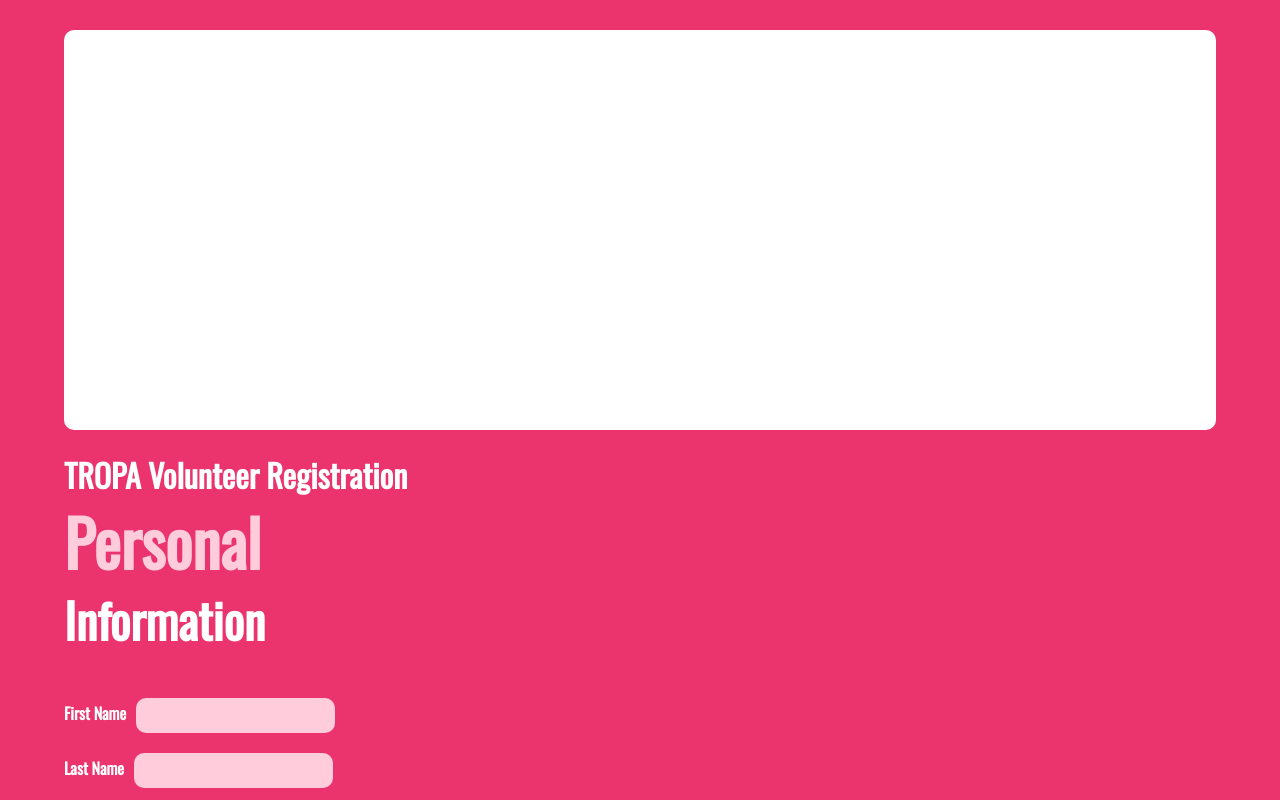
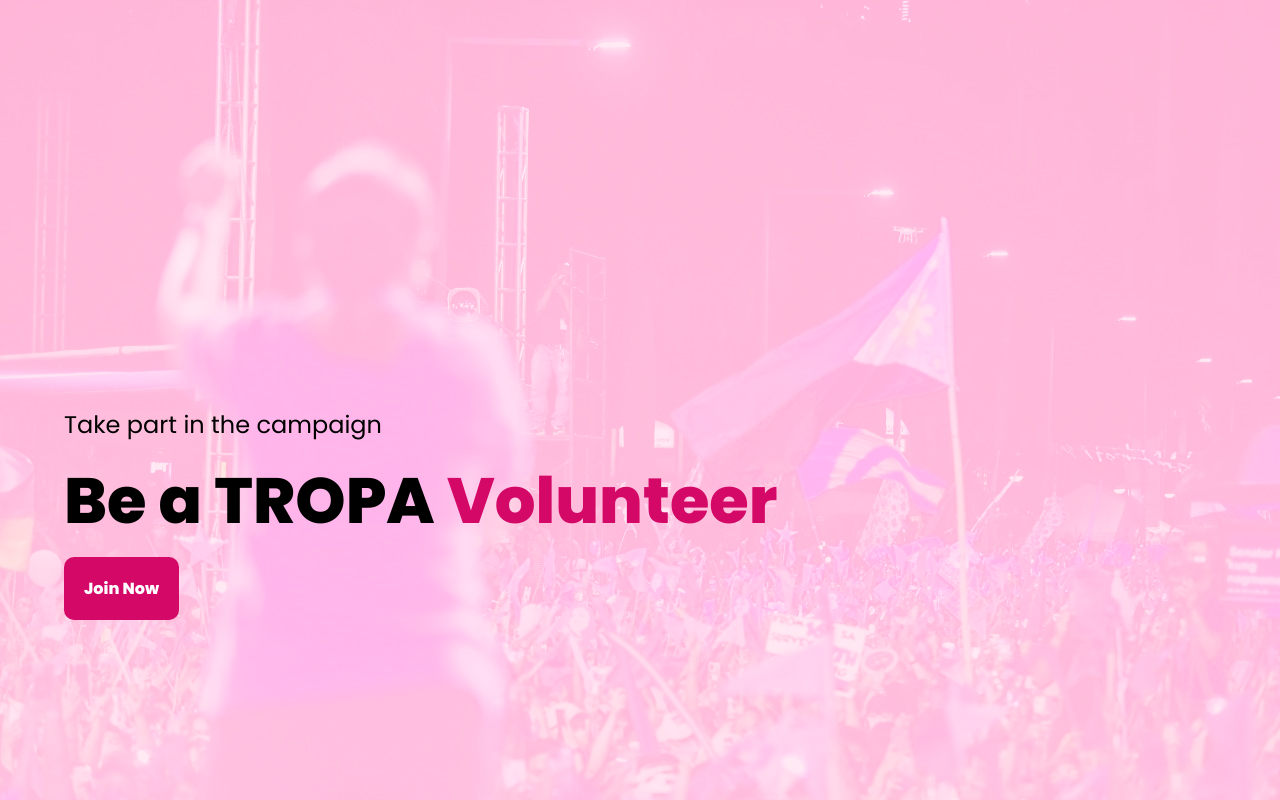
Before and after one commit to iansstuff15/TROPA_VMT_REGISTRATION, a Next.js app: page / in a window 1280 px wide. Shown: the top 800 px of the page. Built offline with nearby package versions, Linux system fonts and the light colour scheme.

Commit message:
updated the looks of the form needs more update

```diff
--- a/components/input.js
+++ b/components/input.js
@@ -2,7 +2,7 @@ import styles from '../styles/input.module.css'
 
 const InputComponent = ({name,label,type, ...otherProps})=>(
     <div>
-<label className={styles.label}>{label}</label>
+<h3 className={styles.label}>{label}</h3>
   <input id={name} type={type} {...otherProps} className={styles.input}/>
     </div>
 )
--- a/pages/index.js
+++ b/pages/index.js
@@ -1,14 +1,23 @@
 import Head from 'next/head'
 import Image from 'next/image'
-import FormComponent from '../components/form'
+import Link from 'next/link'
+
 import styles from '../styles/Home.module.css'
-
+import Background from '../public/background_image.jpg'
 export default function Home() {
   return (
-    <div className={styles.container}>
-        <div className={styles.hero}></div>
-        <h1>TROPA Volunteer Registration</h1>
-       <FormComponent/>
+    <div className={styles.home}>    <div className={styles.container}>
+
+      <div className={styles.container_vertical_center}>
+      <h3 className={styles.title}>Take part in the campaign</h3>
+      <h1 className={styles.title_emphasis}>Be a TROPA <span className={styles.volunteer_text}>Volunteer</span></h1>
+     <Link href='/register' ><span className={styles.button}> Join Now</span></Link>
+      </div>
+
     </div>
+
+
+    </div>
+
   )
 }
--- a/styles/Home.module.css
+++ b/styles/Home.module.css
@@ -1,19 +1,50 @@
+
 .container {
   padding: 30px 5vw;
+  z-index: 1;
+  position: fixed;
+  height: 100vh;
+  width: 100%;
+
+}
+.home{
+  background-color: #ffd7ea;
+  background-image: url('../public/background_image.jpg');
+  background-repeat: no-repeat;
+  background-size: cover;
+  height: 100vh;
+  background-blend-mode:soft-light;
+
 }
 
-.main {
-  min-height: 100vh;
-  padding: 4rem 0;
-  flex: 1;
-  display: flex;
-  flex-direction: column;
-  justify-content: center;
-  align-items: center;
+.container_vertical_center{
+  position: absolute;
+  top: 50%;
+
 }
-.hero{
-  background-color: white;
-  width: 100%;
-  border-radius: 10px;
-  height: 400px;
+.button{
+  background-color: #d40867;
+    padding: 20px;
+    font-weight: bold;
+    color: white;
+    border-radius: 10px;
+    cursor: pointer;
+
 }
+.button:hover{
+  background-color: #fc368c;
+
+}
+.title{
+font-size: 1.5em;
+line-height: 0.1;
+font-weight:normal;
+}
+.title_emphasis{
+  font-weight: bold;
+font-size: 4em;
+line-height: 1;
+}
+.volunteer_text{
+  color: #d40867;
+}
--- a/styles/form.module.css
+++ b/styles/form.module.css
@@ -1,7 +1,7 @@
 .sectionTitle{
 font-size: 4em;
 line-height: 0.3px;
-color: #ffccdc;
+color: #d40867;;
 }
 .sectionSubtitle{
 font-size: 3em;
--- a/styles/globals.css
+++ b/styles/globals.css
@@ -1,12 +1,10 @@
-@import url('https://fonts.googleapis.com/css2?family=Oswald&display=swap');
-
+@import url('https://fonts.googleapis.com/css2?family=Poppins:wght@400;800&display=swap');
 html,
 body {
   padding: 0;
-  background-color: #eb346e;
-  color: white;
+
   margin: 0;
-  font-family: 'Oswald', sans-serif;
+  font-family: 'Poppins', sans-serif;
 }
 
 a {
--- a/styles/input.module.css
+++ b/styles/input.module.css
@@ -1,13 +1,15 @@
 .input{
     border: none;
     border-radius: 10px;
-    padding: 10px;
+    padding: 18px;
     margin: 10px 0;
-    background-color: #ffccdc;
+    background-color: #c0c0c0;
     font-weight: bold;
+    width: 40vw;
 
 }
 .label{
     margin-right: 10px;
     font-weight: bold;
+    line-height: 0.1;
 }
--- /dev/null
+++ b/styles/register.module.css
@@ -0,0 +1,16 @@
+
+  .container {
+    /* background-color: #ffd7ea; */
+    padding: 30px 5vw;
+    /* background-image: url('../public/background_image.jpg');
+    background-repeat: no-repeat;
+    background-size: cover;
+    height: 100vh;
+    background-blend-mode:soft-light; */
+  }
+  .disclaimer{
+    background-color: #d40867;
+    border-radius: 10px;
+    padding: 20px;
+    color: white;
+  }
```
Also changed, not shown: pages/register.js (added, +14 -0 lines), public/background_image.jpg (added).
